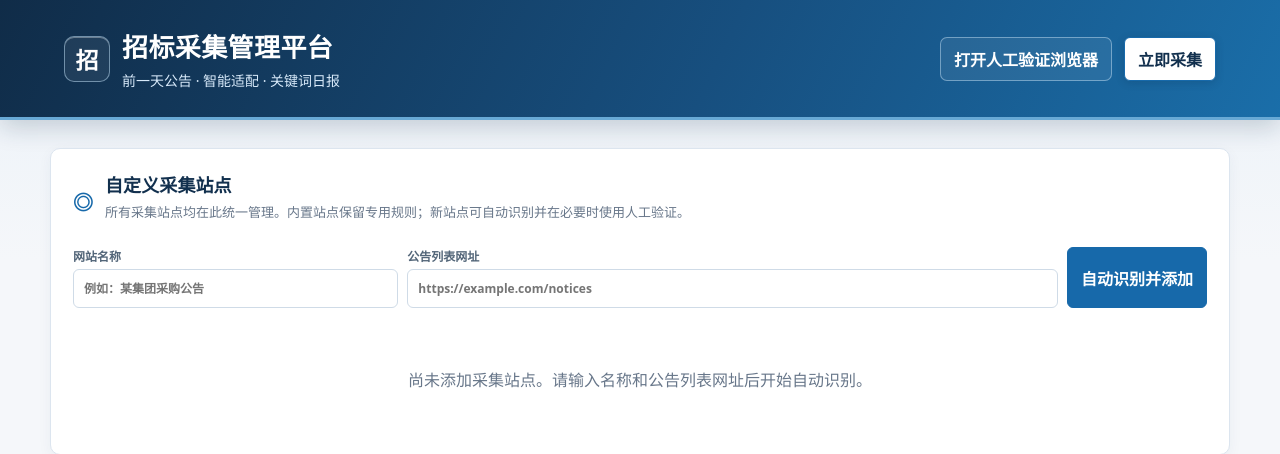
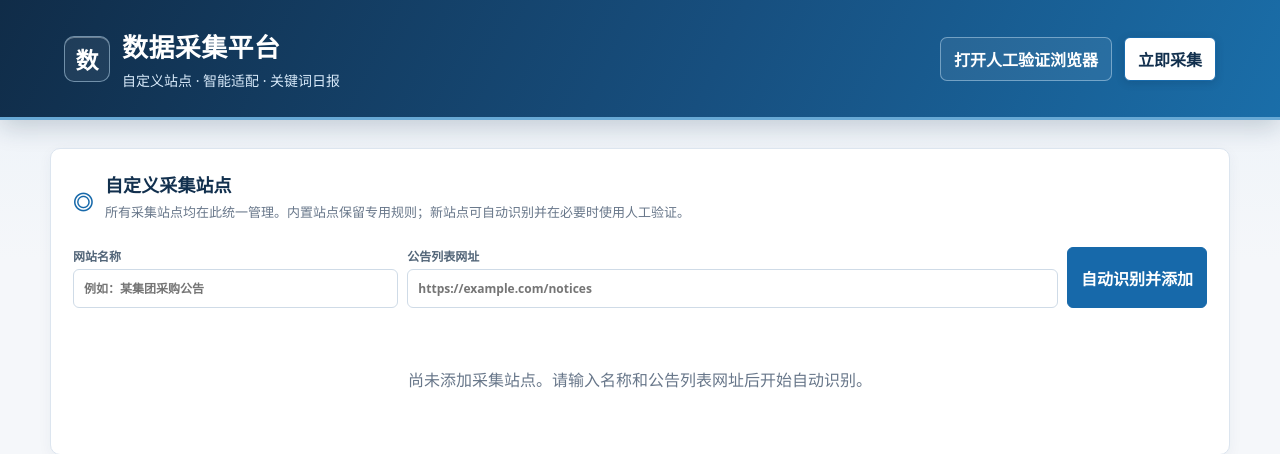
Before and after one commit to dinggood615/data-collection-management-platform, a Python web app: template app/templates/index.html in a window 1280 px wide. Shown: the top 454 px of the page. Run offline with Jinja, Linux system fonts and the light colour scheme; the template is opened without the code that fills it, so the values that code supplies are empty.

Commit message:
refactor: rename platform and remove default keywords

```diff
--- a/app/database.py
+++ b/app/database.py
@@ -10,7 +10,6 @@ from datetime import datetime
 from cryptography.fernet import Fernet, InvalidToken
 
 
-DEFAULT_KEYWORDS = "软件开发,人力外包,信息化,数字化,劳务外包,人员技术服务,外包服务,系统开发,项目实施,协作开发,编码开发,数据处理,数据治理,信息系统建设,信息系统运维,管理系统,智能管控,智慧运营,网络安全,数字孪生,数字化平台,数字化系统,数智化,AIoT,云平台"
 
 
 def db_path() -> str:
@@ -67,8 +66,6 @@ def init_db() -> None:
         if "builtin_code" not in columns:
             db.execute("ALTER TABLE custom_sites ADD COLUMN builtin_code TEXT")
         db.execute("CREATE UNIQUE INDEX IF NOT EXISTS idx_custom_sites_builtin_code ON custom_sites(builtin_code) WHERE builtin_code IS NOT NULL")
-        for word in DEFAULT_KEYWORDS.split(","):
-            db.execute("INSERT OR IGNORE INTO keywords(term) VALUES(?)", (word,))
         defaults = (
             ("admin_username", os.getenv("ADMIN_USERNAME", "admin")),
             ("schedule", "08:00"), ("recipient", os.getenv("SMTP_TO", "")),
--- a/app/main.py
+++ b/app/main.py
@@ -16,7 +16,7 @@ from itsdangerous import BadSignature, URLSafeTimedSerializer
 from .database import connect, init_db, now_text, set_setting, setting
 from .connectors.custom import profile_site, profile_site_from_manual_browser, validate_public_url, validate_site_name
 
-app = FastAPI(title="招标采集管理平台")
+app = FastAPI(title="数据采集平台")
 app.mount("/static", StaticFiles(directory="app/static"), name="static")
 templates = Jinja2Templates(directory="app/templates")
 scheduler = BackgroundScheduler(timezone="Asia/Shanghai")
--- a/app/templates/index.html
+++ b/app/templates/index.html
@@ -1,7 +1,7 @@
 <!doctype html>
-<html lang="zh-CN"><head><meta charset="utf-8"><meta name="viewport" content="width=device-width,initial-scale=1"><title>招标采集管理平台</title><link rel="stylesheet" href="/static/app.css"></head>
+<html lang="zh-CN"><head><meta charset="utf-8"><meta name="viewport" content="width=device-width,initial-scale=1"><title>数据采集平台</title><link rel="stylesheet" href="/static/app.css"></head>
 <body>
-<header class="hero"><div class="brand"><span class="brand-mark">招</span><div><h1>招标采集管理平台</h1><p>前一天公告 · 智能适配 · 关键词日报</p></div></div><div class="hero-actions"><a class="verify-link" href="/manual-verify/vnc.html?autoconnect=1&amp;path=manual-verify/websockify" target="_blank" rel="noopener">打开人工验证浏览器</a><form action="/run" method="post"><button class="primary">立即采集</button></form></div></header>
+<header class="hero"><div class="brand"><span class="brand-mark">数</span><div><h1>数据采集平台</h1><p>自定义站点 · 智能适配 · 关键词日报</p></div></div><div class="hero-actions"><a class="verify-link" href="/manual-verify/vnc.html?autoconnect=1&amp;path=manual-verify/websockify" target="_blank" rel="noopener">打开人工验证浏览器</a><form action="/run" method="post"><button class="primary">立即采集</button></form></div></header>
 <main>
 <section class="card"><div class="section-title"><span class="icon">◎</span><div><h2>自定义采集站点</h2><p class="muted">所有采集站点均在此统一管理。内置站点保留专用规则；新站点可自动识别并在必要时使用人工验证。</p></div></div>{% if custom_site_message %}<p class="notice">{{ custom_site_message }}</p>{% endif %}
 <form action="/custom-sites" method="post" class="site-form site-entry"><label>网站名称<input name="name" maxlength="80" placeholder="例如：某集团采购公告" required></label><label>公告列表网址<input type="url" name="url" maxlength="2048" placeholder="https://example.com/notices" required></label><button class="accent">自动识别并添加</button></form>
```
Also changed, not shown: README.md, 1 other file.
